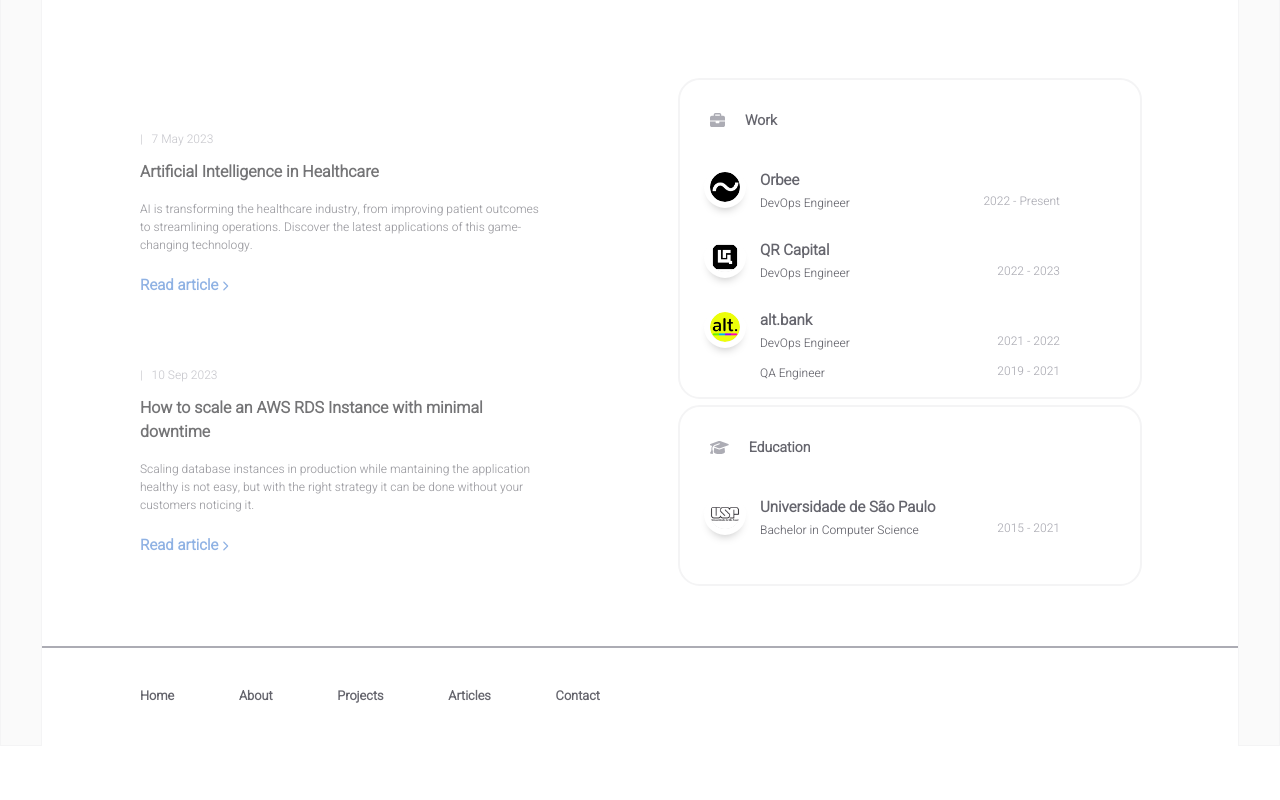
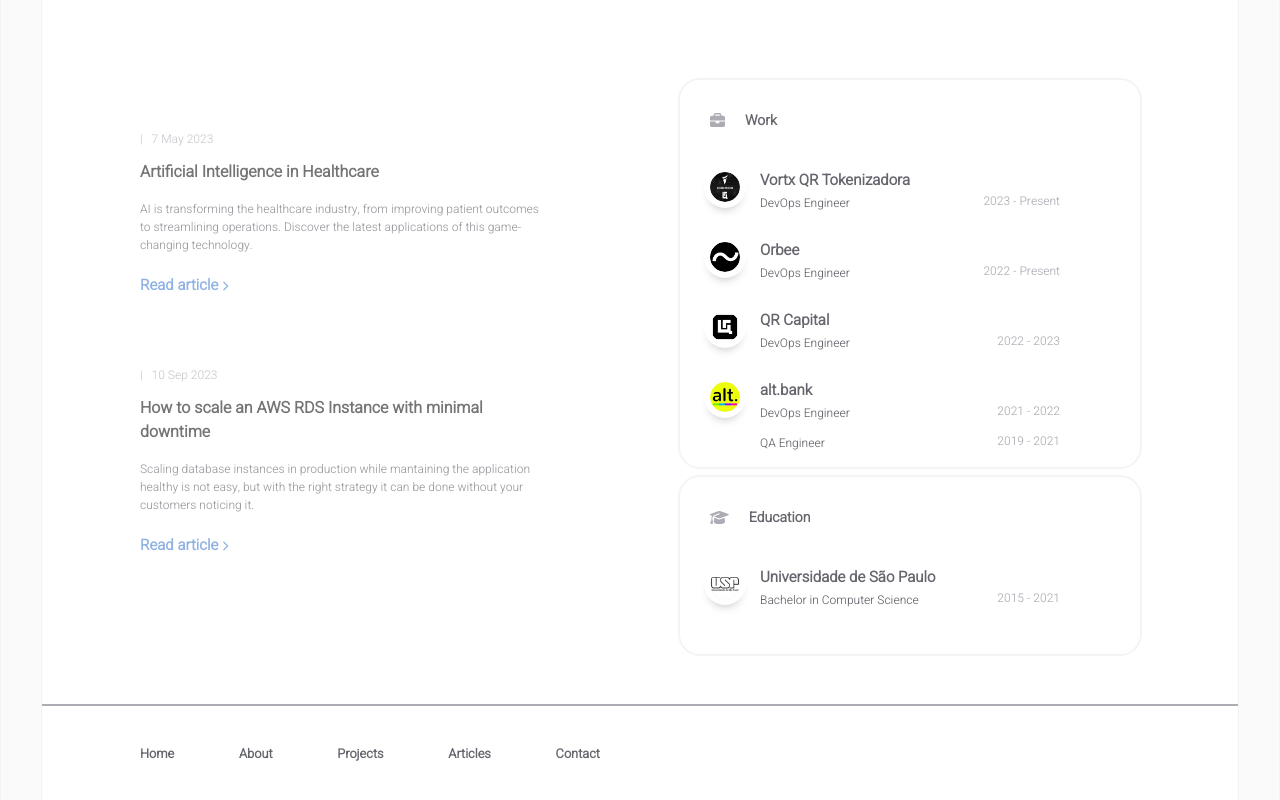
Before and after one commit to joao-zanutto/portfolio, a React (Create React App) app: page /#/ in a window 1280 px wide. Shown: the part 1235-2035 px from the top of the page. Before the commit the page ends 1981 px from the top, so only its background shows below. Built offline with nearby package versions, Linux system fonts and the light colour scheme.

Commit message:
add toke experience

```diff
--- a/src/components/homepage/works.jsx
+++ b/src/components/homepage/works.jsx
@@ -13,6 +13,19 @@ const Works = () => {
 				title="Work"
 				body={
 					<div className="works-body">
+						<div className="work spacer">
+							<img
+								src="./toke.jpg"
+								alt="toke"
+								className="work-image"
+							/>
+							<div className="work-title">Vortx QR Tokenizadora</div>
+							<div className="work-subtitle">
+								DevOps Engineer
+							</div>
+							<div className="work-duration">2023 - Present</div>
+						</div>
+
 						<div className="work spacer">
 							<img
 								src="./orbee.png"
```
Also changed, not shown: public/toke.jpg (added).
